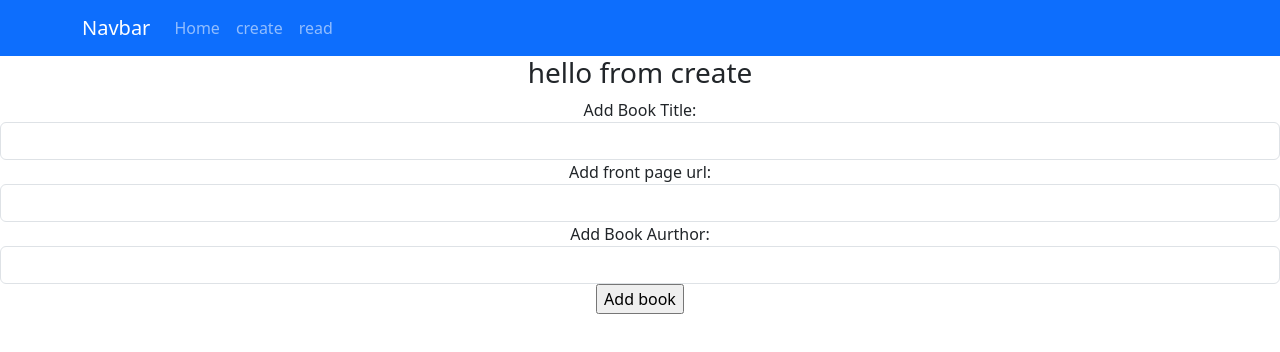
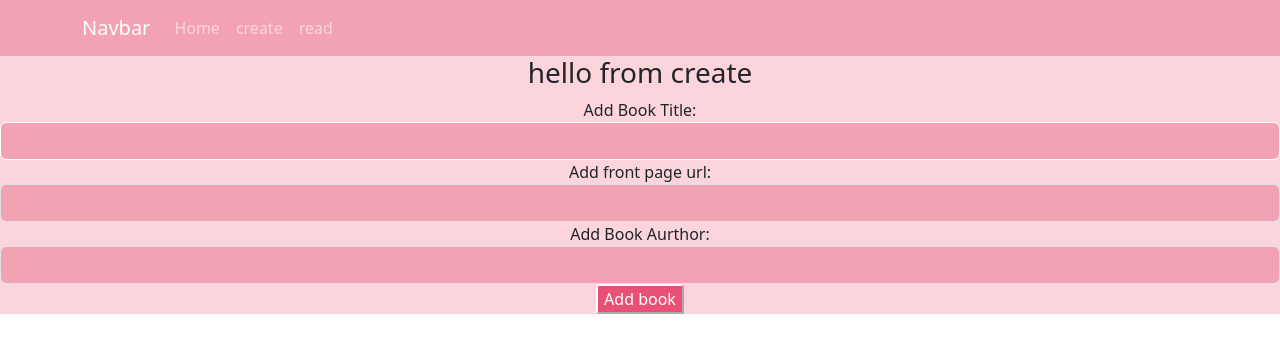
Before and after one commit to NickFeige/dataRepLab2, a React (Create React App) app: page /create in a window 1280 px wide. Shown: the top 352 px of the page. Built offline with nearby package versions, Linux system fonts and the light colour scheme.

Commit message:
new project

```diff
--- a/src/App.css
+++ b/src/App.css
@@ -14,7 +14,7 @@
 }
 
 .App-header {
-  background-color: #282c34;
+  background-color:#fbd4dc;
   min-height: 100vh;
   display: flex;
   flex-direction: column;
@@ -25,8 +25,9 @@
 }
 
 .App-link {
-  color: #61dafb;
+  color: #fbd4dc ;
 }
+
 
 @keyframes App-logo-spin {
   from {
--- a/src/App.js
+++ b/src/App.js
@@ -13,10 +13,11 @@ import Edit from './components/edit';
 
 function App() {
   return (
+
     <BrowserRouter>
-    <div className="App">
+    <div className="App" style={{ backgroundColor: '#fbd4dc' }}>
       {/* the nav bar from boot strap  */}
-      <Navbar bg="primary" data-bs-theme="dark">
+      <Navbar style={{ backgroundColor: '#f3a2b3' }}data-bs-theme="dark" >
         <Container>
           <Navbar.Brand href="/">Navbar</Navbar.Brand>
           <Nav className="me-auto">
--- a/src/components/create.js
+++ b/src/components/create.js
@@ -31,6 +31,7 @@ function Create() {
                         className="form-control"
                         value={title}
                         onChange={(e) => { setTitle(e.target.value) }}
+                        style={{ backgroundColor: '#f3a2b3', color: 'white',borderColor: 'white' }}
                     />
                 </div>
                 <div className="form-group">
@@ -39,6 +40,7 @@ function Create() {
                         className="form-control"
                         value={url}
                         onChange={(e) => { setUrl(e.target.value) }}
+                        style={{ backgroundColor: '#f3a2b3', color: 'white'}}
                     />
                 </div>
                 <div className="form-group">
@@ -47,10 +49,11 @@ function Create() {
                         className="form-control"
                         value={author}
                         onChange={(e) => { setAuthor(e.target.value) }}
+                        style={{ backgroundColor: '#f3a2b3' , color: 'white'}}
                     />
                 </div>
                 <div>
-                    <input type="submit" value="Add book"></input>
+                    <input type="submit" value="Add book"style={{ backgroundColor: '#ea5075' , color: 'white',borderColor: 'white'}}></input>
                 </div>
 
 
--- a/src/components/read.js
+++ b/src/components/read.js
@@ -39,8 +39,8 @@ axios.get('http://localhost:4000/api/book')
 }
 //reloads after delete
     return(
-        <div>
-            <h3>hello from read</h3>
+        <div style={{ backgroundColor: '#fbfbd4' }}>
+            <h3 read="color: red;">MY SHOPPING LIST </h3>
 
             <Books myBooks={data} reload={ReloadData}></Books>
         </div>
```
Also changed, not shown: src/components/edit.js (line endings or trailing spaces).
